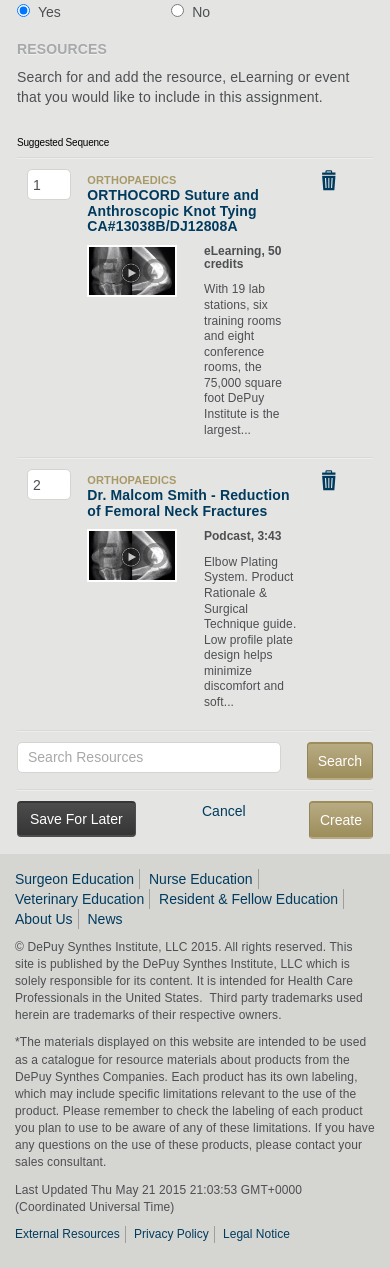
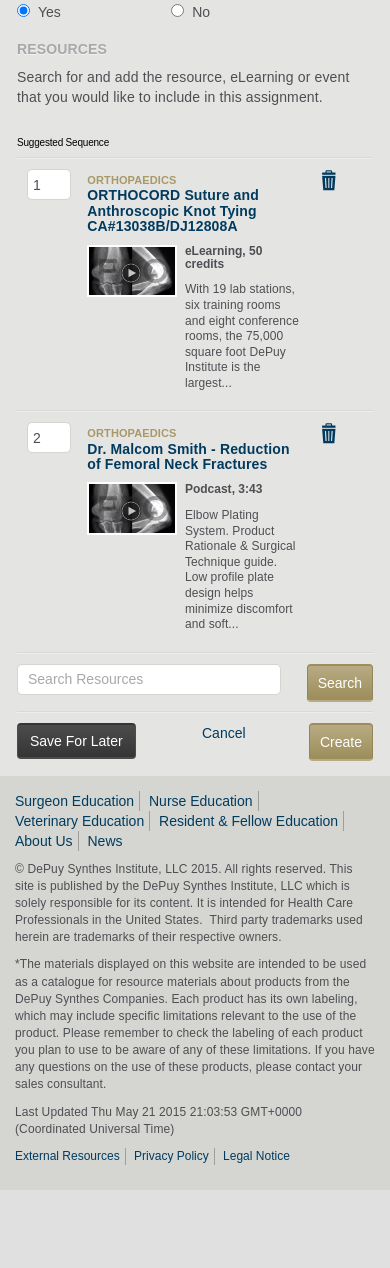
Before and after one commit to 12sm/depuysynthesinstitute, a PHP site: page /views/my-assignments/new-sequential-assignment.php in a window 390 px wide. Shown: the part 1168-2436 px from the top of the page. After the commit the page ends 2358 px from the top, so only its background shows below. Run offline with PHP 8.4, Linux system fonts and the light colour scheme; some libraries are stand-ins or nearby versions.

Commit message:
more of the same

```diff
--- a/views/my-assignments/new-sequential-assignment.php
+++ b/views/my-assignments/new-sequential-assignment.php
@@ -924,13 +924,13 @@
                       </div>
                     </div>
                     <div class="row">
-                      <div class="col-xs-6 col-sm-4 col-md-2 col-lg-2 pull-left list-thumb">
+                      <div class="col-xs-5 col-sm-4 col-md-2 col-lg-2 pull-left list-thumb">
                           <a href="/views/my-assignments/single.php" class="center-align-play-button">
                             <img src="/img/myassignments/assignments-thumbnail.png" class="list-item-thumbnail">
                             <img src="/img/play-button.png" class="play-button-image" />
                           </a>
                       </div>
-                      <div class="col-xs-6 col-sm-8 col-md-10 col-lg-10">
+                      <div class="col-xs-7 col-sm-8 col-md-10 col-lg-10">
                         <div class="row">
                           <div class="col-xs-12">
                             <p>
@@ -948,7 +948,7 @@
                       </div>
                     </div>
                   </div>
-                  <div class="col-xs-2 col-md-1">
+                  <div class="col-xs-1 col-md-1 center">
                     <a href="#"><span class="glyphicon icon-trash"></span></a>
                   </div>
                 </div>
@@ -977,13 +977,13 @@
                       </div>
                     </div>
                     <div class="row">
-                      <div class="col-xs-6 col-sm-4 col-md-2 col-lg-2 pull-left list-thumb">
+                      <div class="col-xs-5 col-sm-4 col-md-2 col-lg-2 pull-left list-thumb">
                           <a href="/views/my-assignments/single.php" class="center-align-play-button">
                             <img src="/img/myassignments/assignments-thumbnail.png" class="list-item-thumbnail">
                             <img src="/img/play-button.png" class="play-button-image" />
                           </a>
                       </div>
-                      <div class="col-xs-6 col-sm-8 col-md-10 col-lg-10">
+                      <div class="col-xs-7 col-sm-8 col-md-10 col-lg-10">
                         <div class="row">
                           <div class="col-xs-12">
                             <p>
@@ -1001,7 +1001,7 @@
                       </div>
                     </div>
                   </div>
-                  <div class="col-xs-2 col-md-1">
+                  <div class="col-xs-1 col-md-1 center">
                     <a href="#"><span class="glyphicon icon-trash"></span></a>
                   </div>
                 </div>
```
Also changed, not shown: views/my-assignments/new-unordered-assignment.php (+6 -6 lines).
